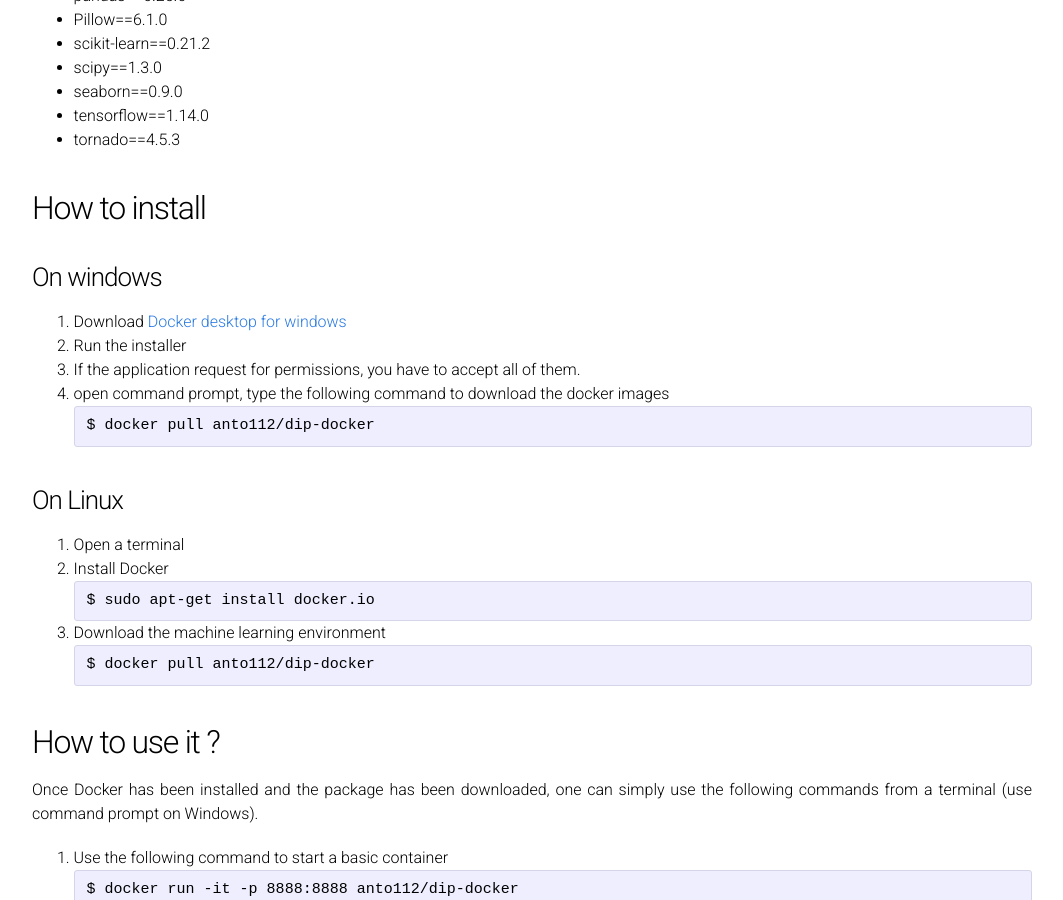
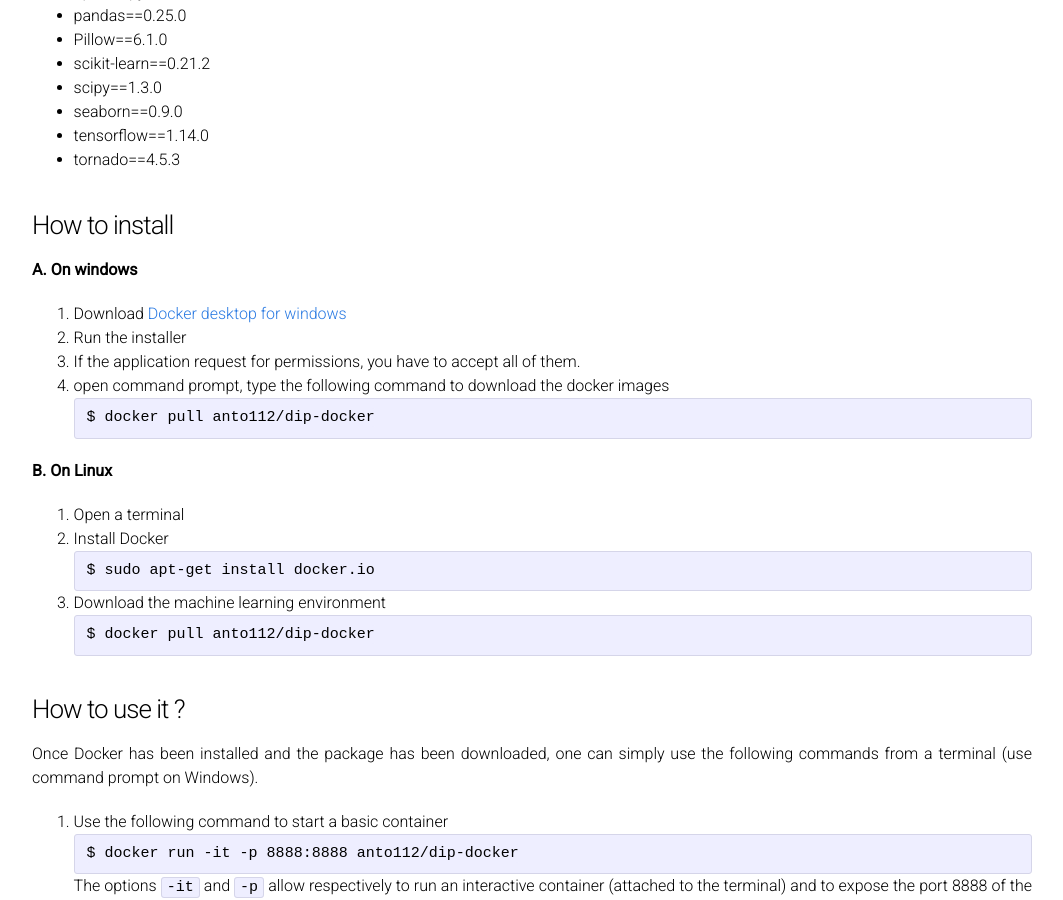
Before and after one commit to oil-mcut/oil-mcut.github.io, a Jekyll site: the page built from setting environment.md, in a window 1280 px wide and 900 px high, scrolled down 1321 px. Shown: the whole window, without its empty margins (108-1171 px from the left). Built offline with Jekyll 4.4.1, drawn with Linux system fonts in a browser that asks for light colours.

Commit message:
16122019

````diff
--- a/setting environment.md
+++ b/setting environment.md
@@ -6,13 +6,13 @@
 
 We Provide two ways. locally on your own operating system (OS) or using container docker
 
-# Setup in locally OS
+## Setup in locally OS
 
-## Use Anaconda
+### Use Anaconda
 
 we recommend using the free tool from [anaconda python distribution](https://www.anaconda.com/download/). **Anaconda distribution** comes with more than 1,500 packages as well as the **conda** package and virtual environment manager. It also includes a GUI, **Anaconda Navigator**, as a graphical alternative to the command line interface (CLI). Please Be sure to download the Python 3 version, which currently installs Python 3.6. We are not supporting Python 2.
 
-## Anaconda Virtual environment
+### Anaconda Virtual environment
 
 Once you have Anaconda installed, it makes sense to create a virtual environment for the course. If you choose not to use a virtual environment, it is up to you to make sure that all dependencies for the code are installed globally on your machine. To set up a virtual environment, run in a terminal (for ubuntu) or open anaconda prompt if you using Windows OS
 
@@ -32,9 +32,7 @@
 
 
 
-
-
-# Setup container docker
+## Setup container docker
 
 This project helps one to easily benefit from a fully packaged for running teaching material. This has been especially made for teaching purposes but it can simply be used to begin in Machine Learning.
 
@@ -59,9 +57,9 @@
 - tensorflow==1.14.0
 - tornado==4.5.3
 
-## How to install
+### How to install
 
-### On windows
+**A. On windows**
 
 1. Download [Docker desktop for windows](https://docs.docker.com/docker-for-windows/install/)
 
@@ -75,7 +73,7 @@
    $ docker pull anto112/dip-docker
    ```
 
-### On Linux
+**B. On Linux**
 
 1. Open a terminal
 
@@ -91,9 +89,7 @@
    $ docker pull anto112/dip-docker
    ```
 
-
-
-## How to use it ?
+### How to use it ?
 
 Once Docker has been installed and the package has been downloaded, one can simply use the following commands from a terminal (use command prompt on Windows).
 
````
